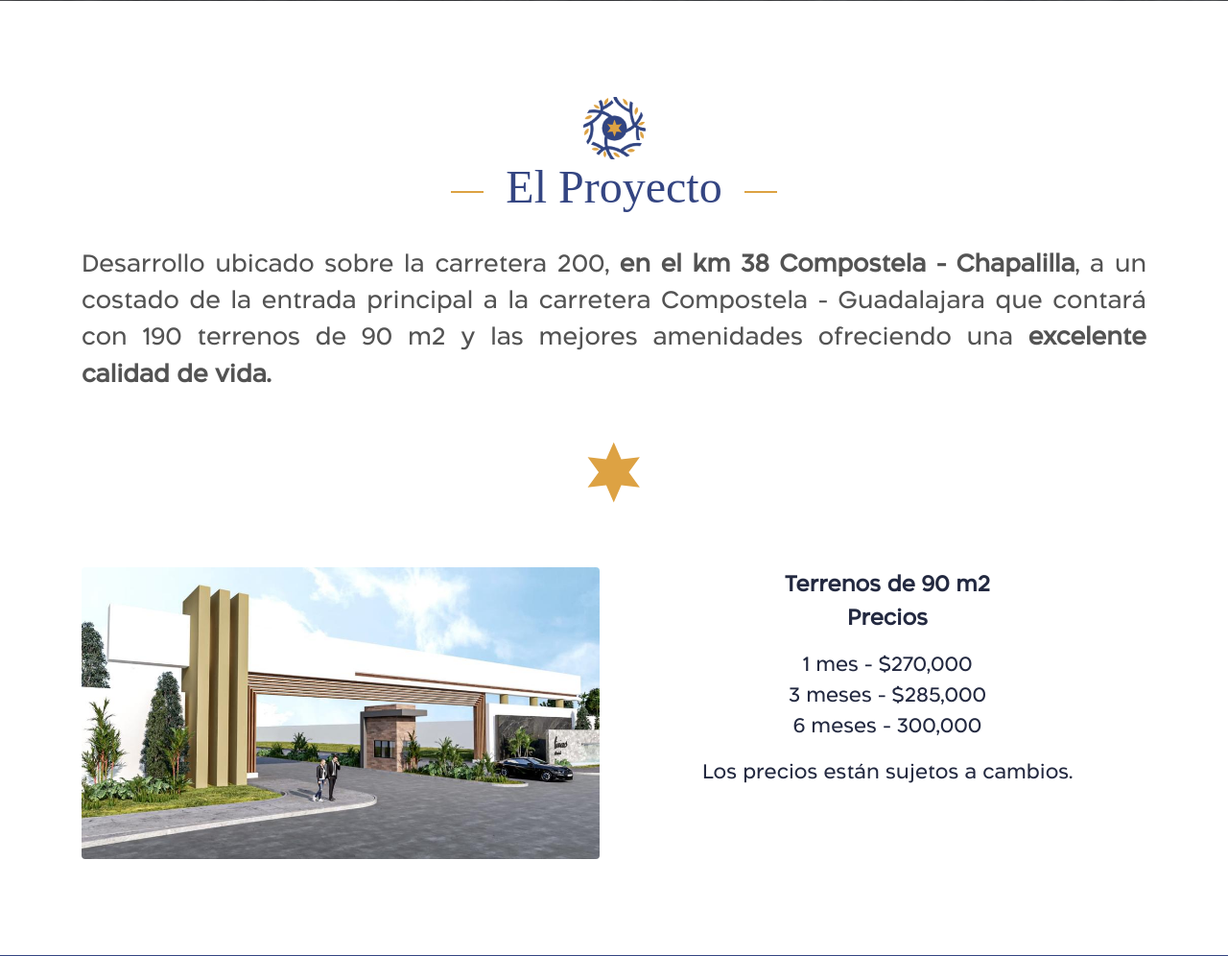
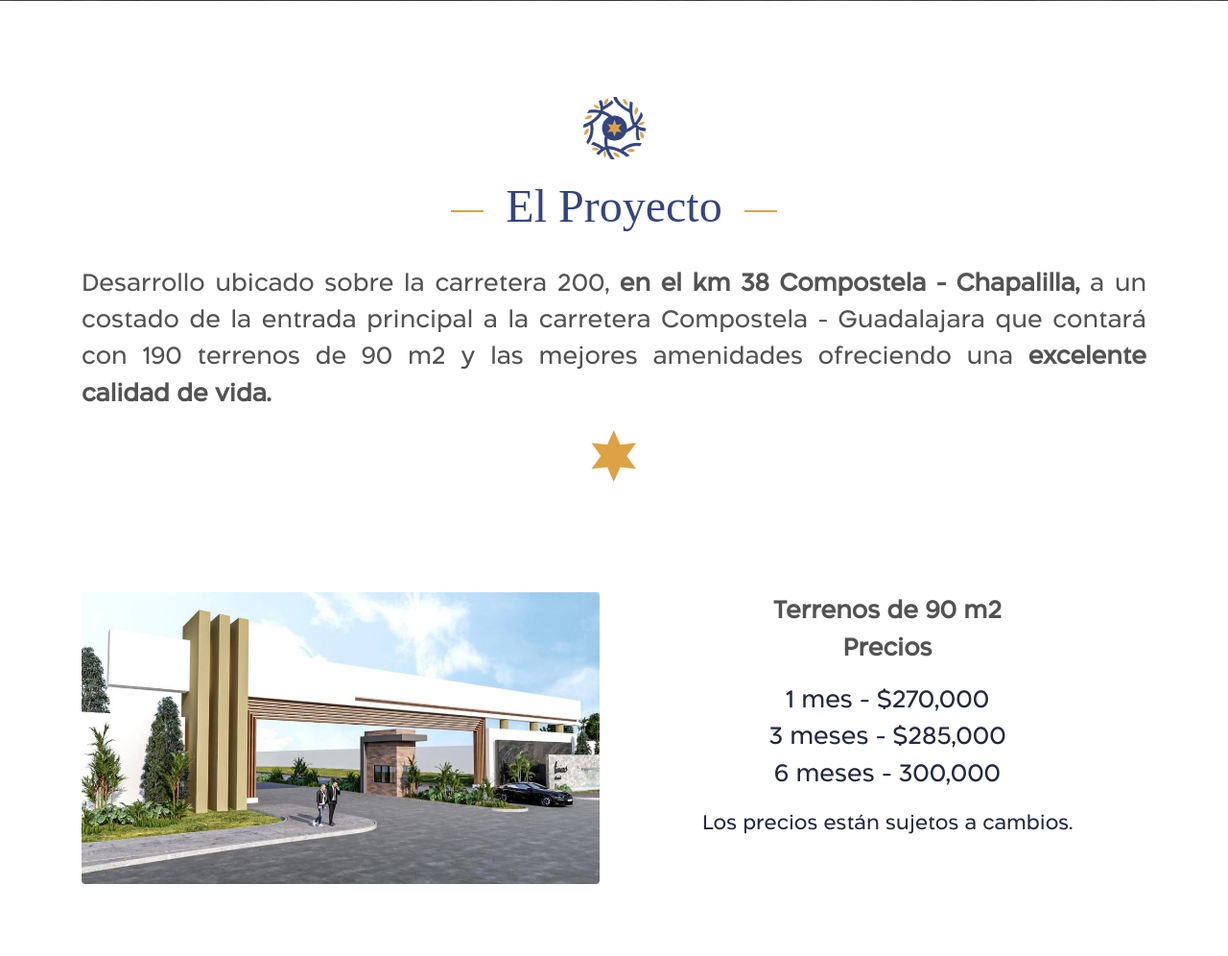
Before and after one commit to desarrolloCoeur/galicia, a PHP site: page / in a window 1280 px wide. Shown: the part 799-1795 px from the top of the page at 96% size. Run offline with PHP 8.4, Linux system fonts and the light colour scheme; some libraries are stand-ins or nearby versions; some web fonts are replaced.

Commit message:
Cambios Merge

```diff
--- a/components/contacto.php
+++ b/components/contacto.php
@@ -2,12 +2,12 @@
 <section class="section" id="contact">
             <div class="container">
                 <div class="row">
-                    <div class="col-12 mb-4">
+                    <div class="col-12 mb-4" data-aos="fade-up">
                         <h2 class="mb-0 title titulo"><span class="title-border mr-4 pr-3"></span>Contáctanos<span class="title-border ml-4 pl-3"></span></h2>
                     </div>
                 </div>
                 <!-- end row -->
-                <div class="row">
+                <div class="row" data-aos="fade-up">
                     <div class="col-12 mt-4 pt-2">
                         <form method="post" name="myForm" onsubmit="return validateForm()">
                             <p id="error-msg"></p>
@@ -40,7 +40,7 @@
                                 </div>
                             </div>
                             <!-- end row -->
-                            <input type="submit" id="submit" name="send" class="btn btn-primary" value="ENVIAR MENSAJE" />
+                            <input type="submit" id="submit" name="send" class="btn btn-primary" data-aos="fade-right" value="ENVIAR MENSAJE" />
                         </form>
                     </div>
                 </div>
--- a/components/footer.php
+++ b/components/footer.php
@@ -1,7 +1,7 @@
         <!-- maps -->
         <section class="section p-0">
             <div class="container-fluid p-0" data-aos="fade-up">
-                <iframe class="embed-responsive-item map" src="https://www.google.com/maps/embed?pb=!1m18!1m12!1m3!1d3718.7134937287856!2d-104.91003218579411!3d21.243206885800262!2m3!1f0!2f0!3f0!3m2!1i1024!2i768!4f13.1!3m3!1m2!1s0x8427372b306de67f%3A0x3105fcdacac9f31e!2sM%C3%A9xico%20200%2C%20Compostela%2C%20Nay.!5e0!3m2!1ses!2smx!4v1650303303090!5m2!1ses!2smx" allowfullscreen="" aria-hidden="false" height="450" style="border:0"></iframe>
+                <iframe class="embed-responsive-item map" src="https://www.google.com/maps/embed?pb=!1m18!1m12!1m3!1d3719.000958456121!2d-104.92743868579434!3d21.231810586192907!2m3!1f0!2f0!3f0!3m2!1i1024!2i768!4f13.1!3m3!1m2!1s0x0%3A0xb3f0634f4fa1a8be!2zMjHCsDEzJzU0LjUiTiAxMDTCsDU1JzMwLjkiVw!5e0!3m2!1ses!2smx!4v1650471052464!5m2!1ses!2smx" allowfullscreen="" aria-hidden="false" height="450" style="border:0"></iframe>
             </div>
         </section>
        <!-- footer start -->
@@ -11,11 +11,11 @@
                     <div class="col-lg-4 col-md-3 text-white mt-4">
                         <img class="img-fluid img-footer" style="opacity: 0.7; "src="images/logo_galicia.svg" alt="logo galicia svg footer">
                     </div>
-                    <div class="col-lg-3 col-md-3 offset-lg-1 offset-md-1 text-white mt-4">
+                    <div class="col-lg-3 col-md-3 offset-lg-1 offset-md-1 text-white mt-5">
                         <p class="mb-0">contacto@galiciaresidencial.com</p>
-                        <p class="mt-2">Tel: (311)141 7959</p>
+                        <p class="mt-0">Tel: (311)141 7959</p>
                     </div>
-                    <div class="col-lg-3 col-md-4 offset-lg-1 offset-md-1 mt-4 text-center">
+                    <div class="col-lg-3 col-md-4 offset-lg-1 offset-md-1 mt-5 text-center">
                         <ul class="list-unstyled">
                             <li class="list-inline d-inline-block social-list">
                                 <a class="list-inline-item rounded mr-2 social-link" href="https://www.facebook.com/FraccionamientoGalicia"><i class="ri-facebook-fill"></i></a>
--- a/components/head.php
+++ b/components/head.php
@@ -20,6 +20,7 @@
         <link rel="stylesheet" type="text/css" href="css/remixicon.css">
 
         <!-- css -->
+        <link href="https://unpkg.com/aos@2.3.1/dist/aos.css" rel="stylesheet">
         <link href="css/bootstrap.min.css" rel="stylesheet" type="text/css" />
         <link href="css/style.css" rel="stylesheet" type="text/css" />
     </head>
--- a/components/scripts.php
+++ b/components/scripts.php
@@ -1,4 +1,4 @@
-        <script src="js/jquery-3.5.1.min.js"></script>
+<script src="js/jquery-3.5.1.min.js"></script>
         <script src="js/bootstrap.bundle.min.js"></script>
 
         <!-- smooth link -->
@@ -10,5 +10,9 @@
         <script src="js/portfolio.init.js"></script>
 
         <script src="js/app.js"></script>
+        <script src="https://unpkg.com/aos@2.3.1/dist/aos.js"></script>
+        <script>
+            AOS.init();
+        </script>
     </body>
 </html>
--- a/css/style.css
+++ b/css/style.css
@@ -59,31 +59,30 @@ Apto cafe : #59291E
 .card{
   border: 2px solid #DCA243;
 }
+
 .estrella{
-  width: 70px;
+  width: 60px;
   margin: 0 auto;
   display: flex;
-  padding-bottom: 2rem;
-  padding-top: 2rem;
+  padding-bottom: 5rem;
+  padding-top: 0rem;
 }
 .cambios{
   font-size: 1.25rem;
-  font-family: "Aftika";
 }
 .precios{
-  font-size: 1.25rem;
-  font-family: "Aftika";
+  font-size: 1.5rem;
 }
-
 .terrenos{
-  font-size: 1.35rem;
+  font-size: 1.5rem;
   text-align: center;
-  font-family: "Aftika";
+  color: #535353;
 }
 .separador{
   display: flex;
   margin: 0 auto;
   width: 65px;
+  margin-bottom: 20px;
 }
 .contenedor{
   display: flex;
--- a/index.php
+++ b/index.php
@@ -7,24 +7,24 @@ require_once("components/banner-index.php");
         <section class="section" id="about">
             <div class="container">
                 <div class="row">
-                    <div class="col-12 mb-4">
+                    <div class="col-12 mb-4" data-aos="fade-up">
                         <img class="separador" src="images/separador.png" alt="">
                         <h2 class="title titulo"><span class="title-border mr-4 pr-3"></span> El Proyecto<span class="title-border ml-4 pl-3"></span></h2>
                     </div>
                 </div>
                 <!-- end row -->
                 <div class="row">
-                    <div class="col-md-12">
+                    <div class="col-md-12" data-aos="fade-up">
                         <p class="text-muted text-proyect">
-                            Desarrollo ubicado sobre la carretera 200, <strong>en el km 38 Compostela - Chapalilla</strong>, a un costado de la entrada principal a la carretera Compostela - Guadalajara que contará con 190 terrenos de 90 m2 y las mejores amenidades ofreciendo una <strong>excelente calidad de vida.</strong>
+                            Desarrollo ubicado sobre la carretera 200, <strong>en el km 38 Compostela - Chapalilla,</strong> a un costado de la entrada principal a la carretera Compostela - Guadalajara que contará con 190 terrenos de 90 m2 y las mejores amenidades ofreciendo una <strong>excelente calidad de vida.</strong>
                         </p>
                     </div>
                 </div>
-                <div class="estrella">
+                <div class="estrella" data-aos="fade-up">
                     <img src="images/estrella-galicia.svg" alt="">
                 </div>
                 <!-- end row -->
-                <div class="contenedor">
+                <div class="contenedor" data-aos="fade-right">
                     <div class="row">
                         <div class="col-12 col-lg-6 col-md-6 mt-4 pt-2">
                             <img class="img-fluid rounded about-img" src="images/fachada2.jpg" alt="" />
@@ -32,7 +32,7 @@ require_once("components/banner-index.php");
                             </div>
                         </div>
 
-                        <div class="col-12 col-lg-6 col-md-6 mt-4 pt-2 text-center">
+                        <div class="col-12 col-lg-6 col-md-6 mt-4 pt-2 text-center" data-aos="fade-left">
                             <p class="terrenos">
                                 <strong>Terrenos de 90 m2 <br> Precios</strong>
                             </p>
@@ -121,12 +121,12 @@ require_once("components/banner-index.php");
         <!-- creative works end -->
 
         <!-- Ubicacion -->
-        <section class="section pb-5 bg-info" id="ubicacion">
+        <section class="section pb-5 pt-5 bg-info" id="ubicacion">
             <div class="bg-overlay-3" ></div>
             <!-- <div style="position:absolute;top:0;left:0;right:0;bottom:0;background-color:#000000aa;"></div> -->
             <div class="container">
                 <div class="row">
-                    <div class="col-12 mb-5" data-aos="fade-right">
+                    <div class="col-12 mb-5" data-aos="fade-down">
                         <h2 class="title titulo text-white">Ubicación</h2>
                     </div>
                 </div>
@@ -137,13 +137,19 @@ require_once("components/banner-index.php");
         </section>
         <!-- my blog end -->
         <!-- parallax -->
-        <section class="section parallax mt-5" id="parallax1">
+        <section class="section parallax mt-0" id="parallax1">
             <div class="bg-overlay-2"></div>
             <div class="container text-center">
                 <h2>¿Por qué invertir en Galicia Residencial?</h2>
                 <p><h6>Plusvalía - Ubicación Estratégica - Amenidades - Crecimiento de la Región.</h6></p>
             </div>
         </section>
+         <!-- WhatsApp -->
+        <link rel="stylesheet" href="https://maxcdn.bootstrapcdn.com/font-awesome/4.5.0/css/font-awesome.min.css">
+        <a href="https://wa.me/3111417959" class="float" target="_blank">
+        <i class="fa fa-whatsapp my-float"></i>
+        </a>
+
 <?php
 require_once("components/contacto.php");
 require_once("components/footer.php");
```
